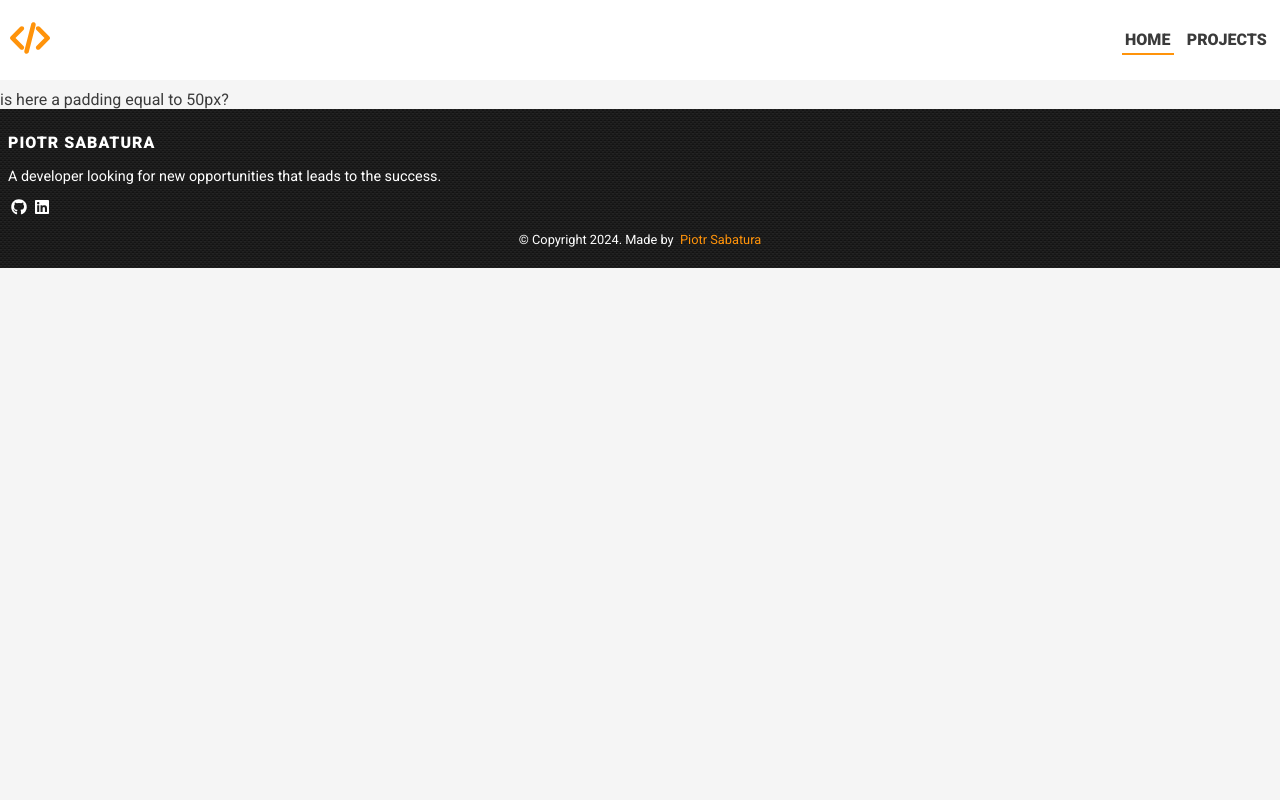
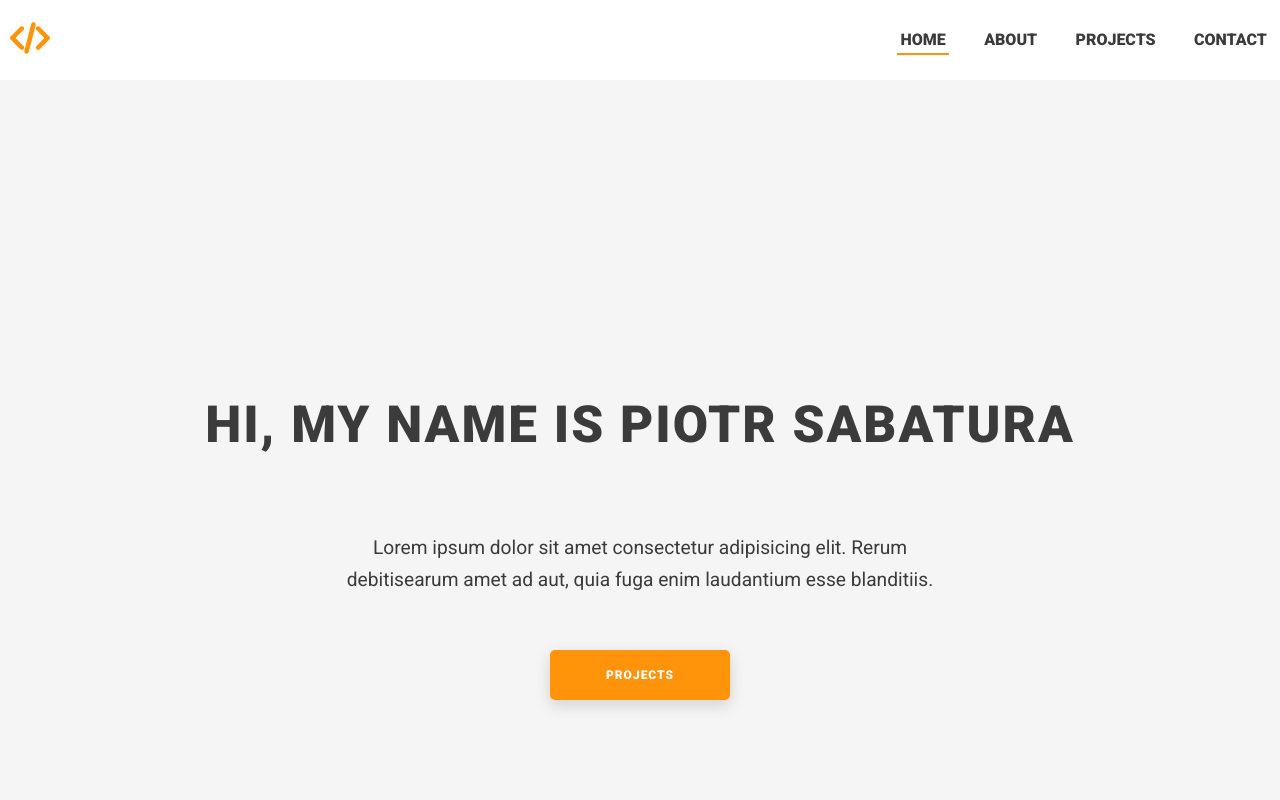
Before and after one commit to djzib0/next.js-portfolio-website, a Next.js app: page / in a window 1280 px wide. Shown: the top 800 px of the page. Built offline with nearby package versions, Linux system fonts and the light colour scheme.

Commit message:
added styles, modified button component, added home and contact page (WIP)

```diff
--- /dev/null
+++ b/src/app/about/about.module.css
@@ -0,0 +1,4 @@
+.container {
+    max-width: 1024px;
+    margin: 0 auto 0 auto;
+}
--- /dev/null
+++ b/src/app/about/page.tsx
@@ -0,0 +1,11 @@
+import styles from "./about.module.css";
+
+const AboutPage = () => {
+  return (
+    <div className={styles.container}>
+      AboutPage
+    </div>
+  )
+}
+
+export default AboutPage
--- /dev/null
+++ b/src/app/contact/contactPage.module.css
@@ -0,0 +1,4 @@
+.container {
+    max-width: 1024px;
+    margin: 0 auto 0 auto;
+}
--- /dev/null
+++ b/src/app/contact/page.tsx
@@ -0,0 +1,11 @@
+import styles from "./contactPage.module.css"
+
+const ContactPage = () => {
+  return (
+    <div className={styles.container}>
+      ContactPage
+    </div>
+  )
+}
+
+export default ContactPage
--- a/src/app/home.module.css
+++ b/src/app/home.module.css
@@ -1,2 +1,59 @@
 .container {
+    height: 100%;
 }
+
+.content {
+    max-width: 1024px;
+    display: flex;
+    flex-direction: column;
+    justify-content: center;
+    align-items: center;
+    margin: 0 auto 0 auto;
+    padding: 5em 0;
+}
+
+.header {
+    padding: 0 var(--horPadding);
+    text-align: center;
+    text-transform: uppercase;
+    letter-spacing: 2px;
+    font-weight: 900;
+    font-size: 1.5em;
+    margin-bottom: 1.5em;
+}
+
+.desc {
+    max-width: 80%;
+    text-align: center;
+    font-size: 1em;
+    line-height: 1.7em;
+    margin-bottom: 1.5em;
+}
+
+@media (min-width: 476px) {
+    .content {
+        padding: 10em 0;
+    }
+
+    .header {
+        font-size: 2.9em;
+    }
+}
+
+@media (min-width: 768px) {
+    .content {
+        padding: 19em 0;
+    }
+
+    .header {
+        font-size: 3.2em;
+    }
+
+    .desc {
+        max-width: 60%;
+        text-align: center;
+        font-size: 1.2em;
+        line-height: 1.7em;
+        margin-bottom: 1.5em;
+    }
+}
--- a/src/app/page.tsx
+++ b/src/app/page.tsx
@@ -1,9 +1,19 @@
+import Button from "@/components/button/Button";
 import styles from "./home.module.css"
 
 export default function Home() {
   return (
     <div className={styles.container}>
-      is here a padding equal to 50px?
+      <div className={styles.content}>
+        <h1 className={styles.header}>
+          Hi, my name is Piotr Sabatura
+        </h1>
+        <div className={styles.desc}>
+          {"Lorem ipsum dolor sit amet consectetur adipisicing elit. Rerum debitis" +
+          "earum amet ad aut, quia fuga enim laudantium esse blanditiis."}
+        </div>
+        <Button title={"projects"} url={"/projects"} />
+      </div>
     </div>
   );
 }
--- a/src/app/projects/projects.module.css
+++ b/src/app/projects/projects.module.css
@@ -1,4 +1,7 @@
 .container {
     display: flex;
     flex-direction: column;
+    padding: 0 var(--horPadding);
+    max-width: 1024px;
+    margin: 0 auto;
 }
--- a/src/components/button/Button.tsx
+++ b/src/components/button/Button.tsx
@@ -1,13 +1,14 @@
+import Link from "next/link"
 import styles from "./button.module.css"
 
-const Button = ({children} : {children: any}) => {
+const Button = ({title, url} : {title: string, url: string}) => {
   return (
-    <button
-      type="button"
+    <Link
+      href={url}
       className={styles.button}
       >
-      {children}
-    </button>
+      {title}
+    </Link>
   )
 }
 
--- a/src/components/footer/footer.module.css
+++ b/src/components/footer/footer.module.css
@@ -8,10 +8,12 @@
 }
 
 .socials {
-    margin-top: 1em;
     display: flex;
     flex-direction: column;
     justify-content: flex-start;
+    width: 100%;
+    max-width: 1024px;
+    margin: 1em auto;
 }
 
 .header {
@@ -44,3 +46,11 @@
     /* text-decoration: underline; */
     color: var(--colorOrange)
 }
+
+@media (max-width: 475px) {
+    .container {
+        position: fixed;
+        bottom: 0;
+        width: 100%;
+    }
+}
--- a/src/components/navbar/links/navLink/navLink.module.css
+++ b/src/components/navbar/links/navLink/navLink.module.css
@@ -14,8 +14,15 @@
 @media (min-width: 476px) {
     .navbarButton {
         padding: .2em;
-        margin-left: 10px;
+        margin-left: 1.5em;
         margin-bottom: 0;
-        font-size: 1em;
+        font-size: .9em;
     }
 }
+
+@media (min-width: 768px) {
+    .navbarButton {
+        font-size: 1em;
+        margin-left: 2em;
+    }
+}
--- a/src/lib/data.tsx
+++ b/src/lib/data.tsx
@@ -32,7 +32,15 @@ export const links: LinkObject[] = [
       path: "/"
     },
     {
+      title: "about",
+      path: "/about"
+    },
+    {
       title: "projects",
       path: "/projects"
     },
+    {
+      title: "contact",
+      path: "/contact"
+    },
   ]
```
Also changed, not shown: public/confectionary.png (added).
